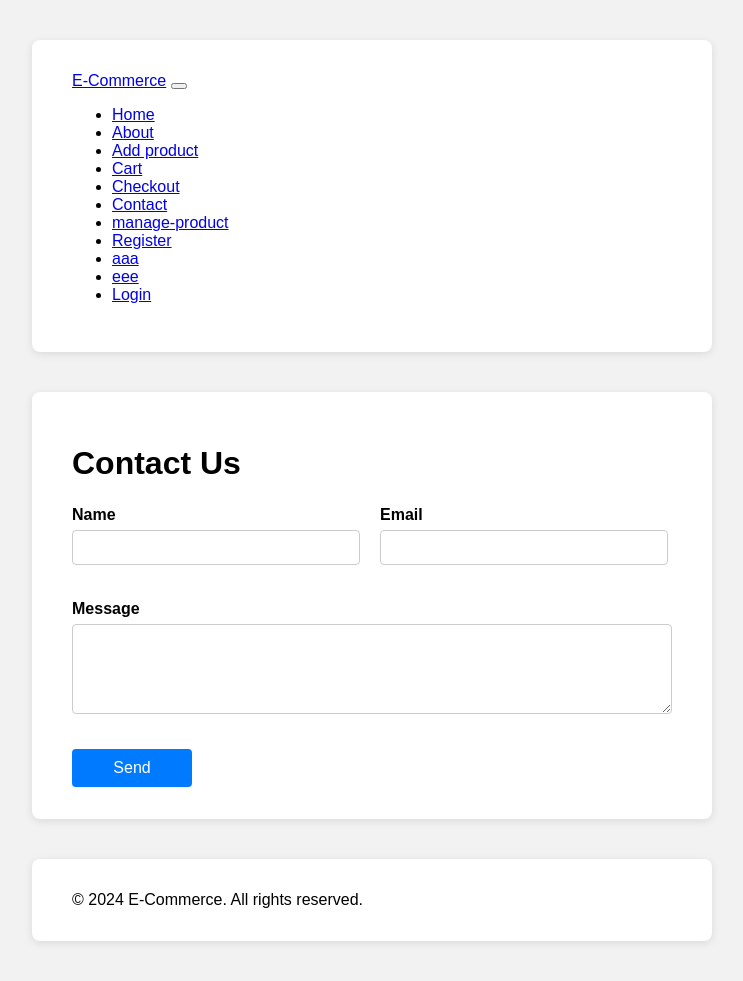
After one commit to deadpool10000/ecom, a PHP site: page /eee.php in a window 1280 px wide. The commit adds this page. Shown: the whole page, without its empty margins (268-1011 px from the left). Run offline with PHP 8.4, Linux system fonts and the light colour scheme.

Commit message:
minor updates and improvements

```diff
--- a/add-product.php
+++ b/add-product.php
@@ -111,7 +111,7 @@ if (isset($_POST['submit'])) {
                 <div class="invalid-feedback">Please enter a description.</div>
             </div>
             <div class="mb-3">
-                <label for="productPrice" class="form-label">Price ($)</label>
+                <label for="productPrice" class="form-label">Price (₹)</label>
                 <input type="number" class="form-control" name="price" id="productPrice" min="0" step="0.01" required>
                 <div class="invalid-feedback">Please enter a valid price.</div>
             </div>
--- a/edit-product.php
+++ b/edit-product.php
@@ -16,8 +16,7 @@ if ($_SERVER['REQUEST_METHOD'] == 'POST') {
     $price = $_POST['product_price'];
     $category = $_POST['category'];
 
-    // Handle image upload
-    $image_path = $product['image_path']; // Default to existing image
+    $image_path = $product['image_path'];
     if (!empty($_FILES['image']['name'])) {
         $target_dir = "uploads/";
         $target_file = $target_dir . basename($_FILES["image"]["name"]);
--- /dev/null
+++ b/eee.php
@@ -0,0 +1,97 @@
+<!DOCTYPE html>
+<html lang="en">
+<head>
+    <meta charset="UTF-8">
+    <meta name="viewport" content="width=device-width, initial-scale=1.0">
+    <title>Contact Us - E-Commerce</title>
+    <!-- Simulate PHP includes with comments -->
+    <!-- <?php include "./includes/header.php" ?> -->
+    <style>
+        body {
+            font-family: Arial, sans-serif;
+            background: #f2f2f2;
+            margin: 0;
+            padding: 0;
+        }
+        .container {
+            max-width: 600px;
+            margin: 40px auto;
+            background: #fff;
+            border-radius: 8px;
+            box-shadow: 0 2px 8px rgba(0,0,0,0.1);
+            padding: 32px 40px 32px 40px;
+        }
+        h1 {
+            margin-bottom: 24px;
+            text-align: left;
+        }
+        .row {
+            display: flex;
+            flex-wrap: wrap;
+            gap: 20px;
+        }
+        .col-md-6 {
+            flex: 0 0 48%;
+            display: flex;
+            flex-direction: column;
+        }
+        .col-12 {
+            flex: 0 0 100%;
+            display: flex;
+            flex-direction: column;
+        }
+        label {
+            font-weight: bold;
+            margin-bottom: 6px;
+        }
+        input[type="text"],
+        input[type="email"],
+        textarea {
+            width: 100%;
+            padding: 8px;
+            margin-bottom: 15px;
+            border: 1px solid #ccc;
+            border-radius: 4px;
+            font-size: 15px;
+            box-sizing: border-box;
+        }
+        button[type="submit"] {
+            background: #007bff;
+            color: #fff;
+            border: none;
+            padding: 10px 18px;
+            border-radius: 4px;
+            cursor: pointer;
+            font-size: 16px;
+            width: 120px;
+            align-self: flex-start;
+        }
+        button[type="submit"]:hover {
+            background: #0056b3;
+        }
+    </style>
+</head>
+<body>
+    <?php include "./includes/navbar.php" ?>
+    <div class="container py-5">
+        <h1 class="mb-4">Contact Us</h1>
+        <form class="row g-3">
+            <div class="col-md-6">
+                <label for="contactName" class="form-label">Name</label>
+                <input type="text" class="form-control" id="contactName" name="name" required>
+            </div>
+            <div class="col-md-6">
+                <label for="contactEmail" class="form-label">Email</label>
+                <input type="email" class="form-control" id="contactEmail" name="email" required>
+            </div>
+            <div class="col-12">
+                <label for="contactMessage" class="form-label">Message</label>
+                <textarea class="form-control" id="contactMessage" name="message" rows="4" required></textarea>
+            </div>
+            <div class="col-12">
+                <button type="submit" class="btn btn-primary">Send</button>
+            </div>
+        </form>
+    </div>
+    <?php include "./includes/footer.php" ?>
+</body>
--- a/includes/navbar.php
+++ b/includes/navbar.php
@@ -14,6 +14,10 @@
                     <li class="nav-item"><a class="nav-link" href="contact.php">Contact</a></li>
                     <li class="nav-item"><a class="nav-link" href="manage-product.php">manage-product</a></li>
                     <li class="nav-item"><a class="nav-link" href="register.php">Register</a></li>
+                    <li class="nav-item"><a class="nav-link" href="aaa.php">aaa</a></li>
+                    <li class="nav-item"><a class="nav-link" href="eee.php">eee</a></li>
+
+
                     <?php
 
                     if(empty($_SESSION['id'])){
--- a/index.php
+++ b/index.php
@@ -75,7 +75,7 @@ if(empty($_SESSION['id'])){
                         <img src="<?php echo $row['image_path'] ?>" class="card-img-top rounded-top" alt="Product 1">
                         <div class="card-body">
                             <h5 class="card-title"><?php echo ($row['name']); ?></h5>
-                            <p class="card-text text-primary fw-semibold">$<?php echo ($row['product_price']); ?></p>
+                            <p class="card-text text-primary fw-semibold">₹<?php echo ($row['product_price']); ?></p>
                             <div class="d-flex justify-content-between">
                             <a href ="addtocart.php?id=<?php echo $row['id'] ?>" class="btn btn-success btn-sm"><i class="bi bi-cart-plus"></i> Add to Cart</button>
                             <a href="#" class="btn btn-outline-primary btn-sm"><i class="bi bi-eye"></i> View Details</a>
--- a/manage-product.php
+++ b/manage-product.php
@@ -47,7 +47,7 @@ session_start();
                             <tr>
                                 <td><img src="<?php echo $row['image_path']; ?>" alt="<?php echo $row['name']; ?>" class="img-thumbnail" style="height: 60px;"></td>
                                 <td><?php echo $row['name']; ?></td>
-                                <td>$<?php echo $row['product_price']; ?></td>
+                                <td>₹<?php echo $row['product_price']; ?></td>
                                 <td><?php echo $row['category']; ?></td>
                                 <td>
                                     <a href="edit-product.php?id=<?php echo $row['id']; ?>" class="btn btn-warning btn-sm">Edit</a>
```
Also changed, not shown: aaa.php (added, +70 -0 lines), cart.php (+38 -31 lines).
